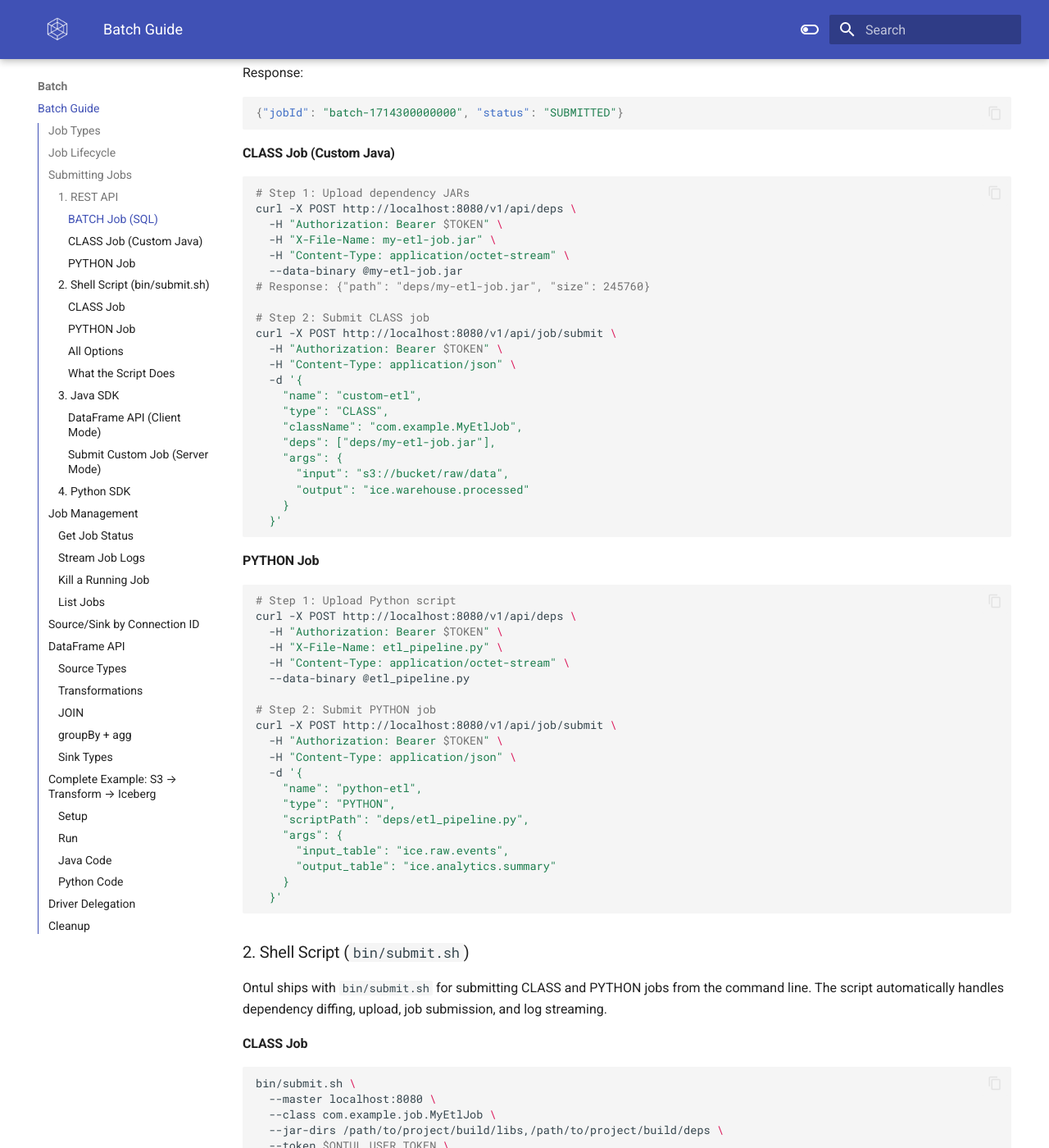
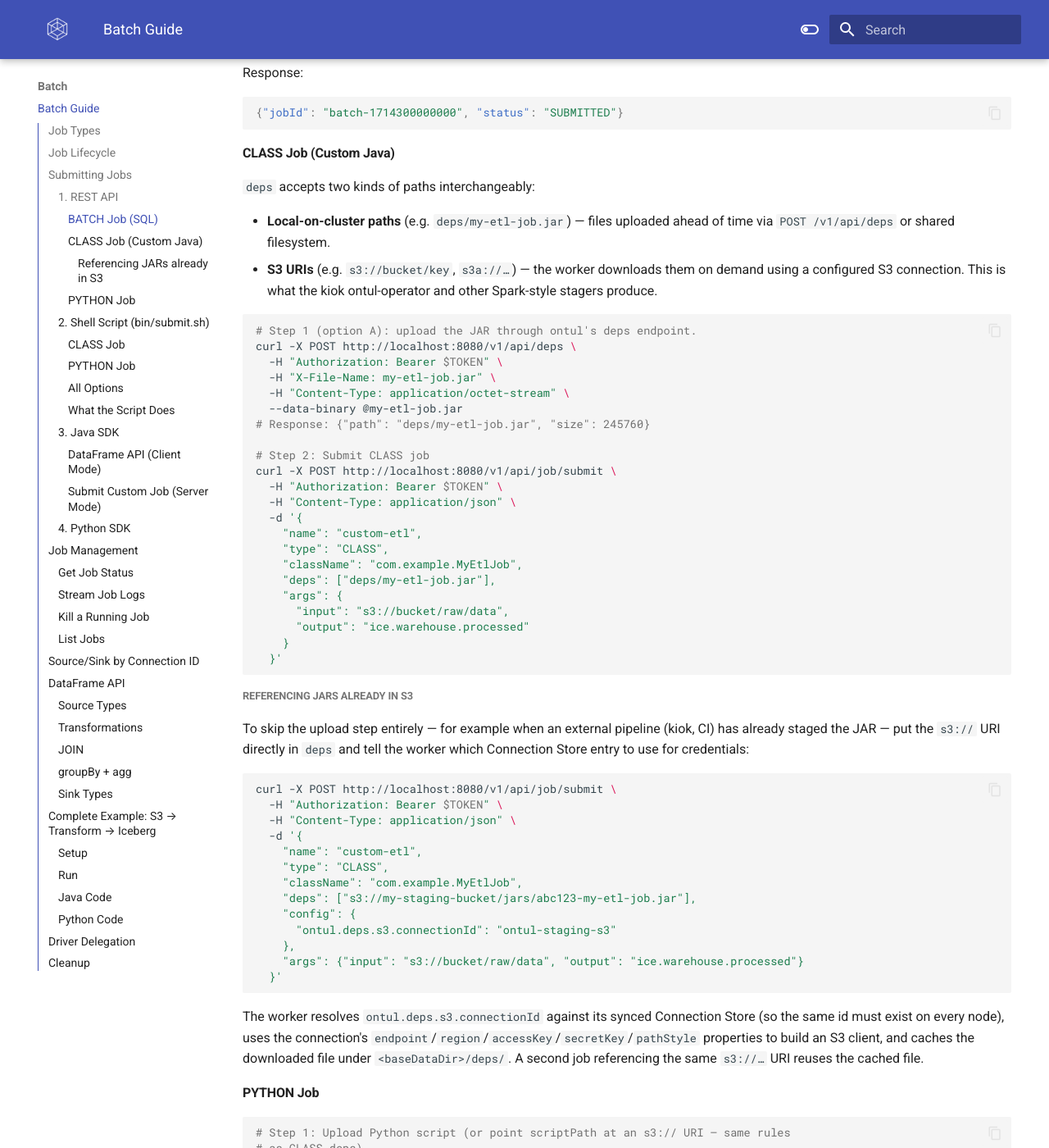
Before and after one commit to cloudcheflabs/ontul-docs, an MkDocs documentation site: the page built from docs/batch/guide.md, in a window 1280 px wide and 1400 px high, scrolled down 1079 px. Shown: the whole window at 82% size. Built offline with MkDocs 1.6.1 and Material for MkDocs 9.7.7, drawn with Linux system fonts in a browser that asks for light colours; the version menu is left out; some of the changed text lies outside the part shown.

Commit message:
docs updated.

````diff
--- a/docs/batch/guide.md
+++ b/docs/batch/guide.md
@@ -45,8 +45,13 @@ Response:
 
 #### CLASS Job (Custom Java)
 
+`deps` accepts two kinds of paths interchangeably:
+
+- **Local-on-cluster paths** (e.g. `deps/my-etl-job.jar`) — files uploaded ahead of time via `POST /v1/api/deps` or shared filesystem.
+- **S3 URIs** (e.g. `s3://bucket/key`, `s3a://…`) — the worker downloads them on demand using a configured S3 connection. This is what the kiok ontul-operator and other Spark-style stagers produce.
+
 ```bash
-# Step 1: Upload dependency JARs
+# Step 1 (option A): upload the JAR through ontul's deps endpoint.
 curl -X POST http://localhost:8080/v1/api/deps \
   -H "Authorization: Bearer $TOKEN" \
   -H "X-File-Name: my-etl-job.jar" \
@@ -70,10 +75,33 @@ curl -X POST http://localhost:8080/v1/api/job/submit \
   }'
 ```
 
+##### Referencing JARs already in S3
+
+To skip the upload step entirely — for example when an external pipeline (kiok, CI) has already staged the JAR — put the `s3://` URI directly in `deps` and tell the worker which Connection Store entry to use for credentials:
+
+```bash
+curl -X POST http://localhost:8080/v1/api/job/submit \
+  -H "Authorization: Bearer $TOKEN" \
+  -H "Content-Type: application/json" \
+  -d '{
+    "name": "custom-etl",
+    "type": "CLASS",
+    "className": "com.example.MyEtlJob",
+    "deps": ["s3://my-staging-bucket/jars/abc123-my-etl-job.jar"],
+    "config": {
+      "ontul.deps.s3.connectionId": "ontul-staging-s3"
+    },
+    "args": {"input": "s3://bucket/raw/data", "output": "ice.warehouse.processed"}
+  }'
+```
+
+The worker resolves `ontul.deps.s3.connectionId` against its synced Connection Store (so the same id must exist on every node), uses the connection's `endpoint`/`region`/`accessKey`/`secretKey`/`pathStyle` properties to build an S3 client, and caches the downloaded file under `<baseDataDir>/deps/`. A second job referencing the same `s3://…` URI reuses the cached file.
+
 #### PYTHON Job
 
 ```bash
-# Step 1: Upload Python script
+# Step 1: Upload Python script (or point scriptPath at an s3:// URI — same rules
+# as CLASS deps).
 curl -X POST http://localhost:8080/v1/api/deps \
   -H "Authorization: Bearer $TOKEN" \
   -H "X-File-Name: etl_pipeline.py" \
@@ -94,6 +122,8 @@ curl -X POST http://localhost:8080/v1/api/job/submit \
     }
   }'
 ```
+
+Both `scriptPath` and any `deps` entries may be `s3://` URIs; the same `ontul.deps.s3.connectionId` config knob applies. A `requirements.txt` reached this way is downloaded once and then handed to `pip3 install` like a local file.
 
 ### 2. Shell Script (`bin/submit.sh`)
 
--- a/mkdocs.yml
+++ b/mkdocs.yml
@@ -55,6 +55,7 @@ nav:
       - "Encryption & KMS": features/encryption.md
       - "Geospatial Support": features/geospatial.md
       - "High Availability": features/high-availability.md
+      - "Backup & Restore": features/backup-restore.md
   - "Reference":
       - "Java SDK": reference/sdk-java.md
       - "Python SDK": reference/sdk-python.md
````
Also changed, not shown: docs/features/admin-ui.md (+1 -1 lines), docs/features/backup-restore.md (added, +130 -0 lines), docs/features/high-availability.md (+8 -4 lines), docs/features/iam.md (+2 -2 lines).
